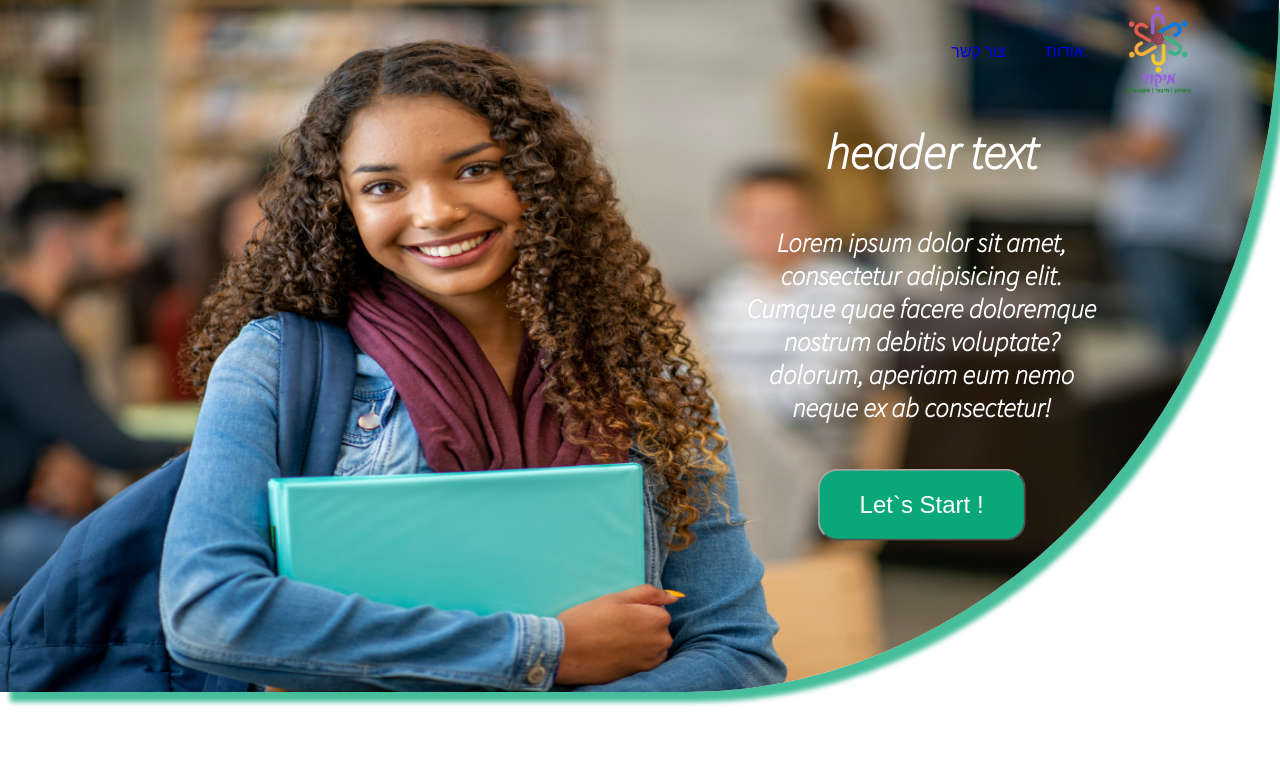
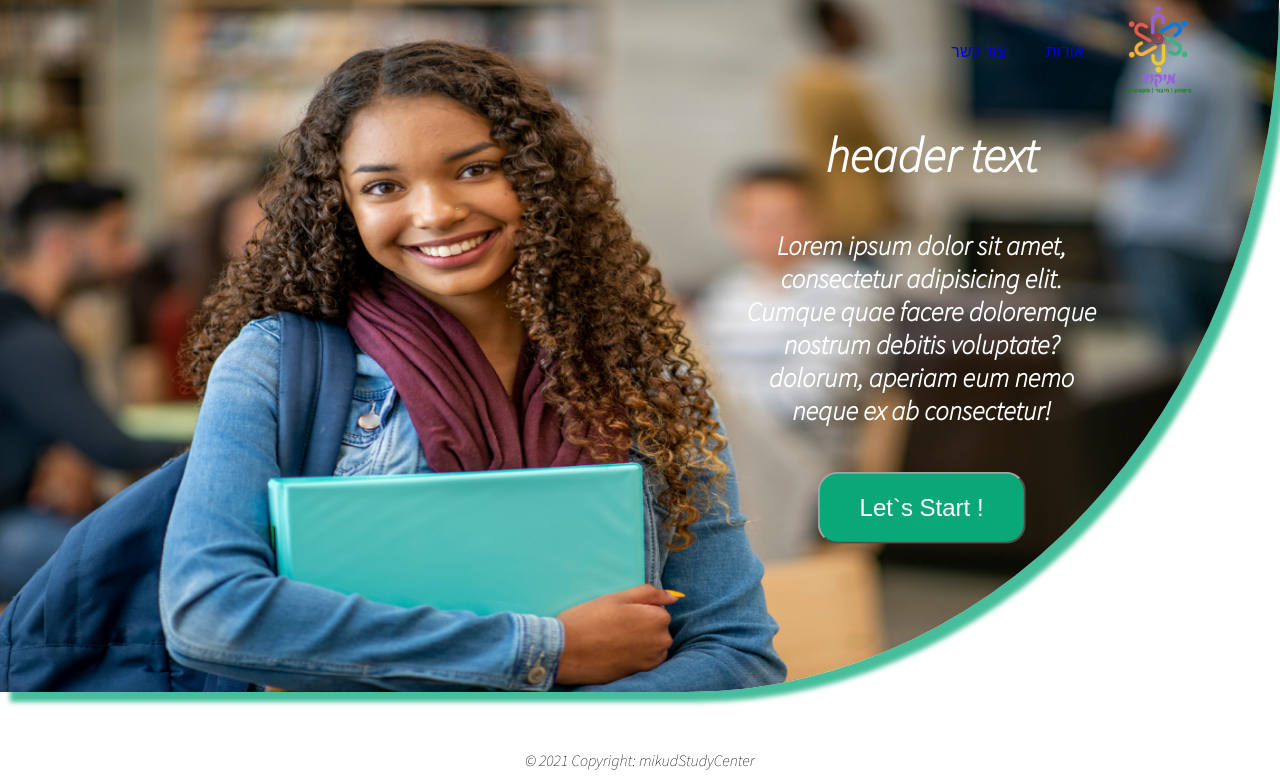
Before and after one commit to Birenshtock/Mikud, a Vue app: page / in a window 1280 px wide. Shown: the top 784 px of the page. Built offline with nearby package versions, Linux system fonts and the light colour scheme; a web font is replaced by a local one.

Commit message:
fix footer

```diff
--- a/src/App.vue
+++ b/src/App.vue
@@ -5,9 +5,9 @@
     ></appHeader>
 
     <RouterView />
+    <appFooter></appFooter>
   </section>
 
-  <!-- <appFooter></appFooter> -->
 </template>
 
 <script>
--- a/src/components/footer.vue
+++ b/src/components/footer.vue
@@ -1,5 +1,5 @@
 <template>
-  <div class="footer">© 2021 Copyright: mikudStudyCenter</div>
+  <footer>© 2021 Copyright: mikudStudyCenter</footer>
 </template>
 <script>
 export default {
--- a/src/styles/cmps/footer.scss
+++ b/src/styles/cmps/footer.scss
@@ -1,8 +1,12 @@
-.footer {
-  height: 10000px;
-  width: 100%;
-  position: relative;
-  bottom: 0;
-  //   z-index: 555;
-  background-color: rgb(102, 255, 0);
+
+footer {
+  position: fixed;
+  height: 100px;
+  bottom: 0px;
+  left: 0px;
+  right: 0px;
+  margin-bottom: 0px;
+  text-align: center;
+  color: black;
+  padding-top: 50px;
 }
--- a/src/styles/views/home.scss
+++ b/src/styles/views/home.scss
@@ -24,11 +24,9 @@
     transform: translate(-50%, -50%);
     color: white;
     font-size: 2rem;
-    // font-size:xx-large;
 
     button {
       font-size: 1.5rem;
-      // font-size:x-large;
       color: white;
       background-color: $clr1;
       padding: 20px 40px;
@@ -142,25 +140,19 @@
       width: 100%;
       display: flex;
       justify-content: space-between;
-      margin-bottom: 100px;
+      margin-bottom: 7rem;
 
       .learning-item {
         width: 32%;
-        // box-shadow: rgba(0, 0, 0, 0.4) 0px 2px 4px, rgba(0, 0, 0, 0.3) 0px 7px 13px -3px, rgba(0, 0, 0, 0.2) 0px -3px 0px inset;
-        // box-shadow: 0px 1px 1px #de1dde;
         border-bottom: 5px solid $clr1;
         margin: 0px;
         padding: 10px;
-        // border-radius: 5px;
         text-align: end;
         background-color: rgb(229, 228, 228);
 
         img {
           width: 100%;
           height: auto;
-          // border-radius: 50%;
-          // background-color: rgb(234, 185, 237);
-          // padding: 10px;
           box-shadow: rgba(0, 0, 0, 0.4) 0px 2px 4px, rgba(0, 0, 0, 0.3) 0px 7px 13px -3px, rgba(0, 0, 0, 0.2) 0px -3px 0px inset;
         }
       }
@@ -223,8 +215,6 @@
         }
         .learning-btn {
           margin-right: 3rem;
-          // width: 90px;
-          // height: 40px;
         }
       }
     }
@@ -235,8 +225,6 @@
     position: relative;
     margin-bottom: 100px;
     height: 200px;
-    // background-color: #dd74b6;
-
     .btn {
       box-shadow: 0 2px 5px 0 rgb(0 0 0 / 15%);
       height: 50px;
@@ -251,7 +239,6 @@
       font-size: 18px;
       font-weight: 600;
       outline: 0;
-      // padding: 16px 21px;
       position: relative;
       text-align: center;
       text-decoration: none;
@@ -263,7 +250,6 @@
 
     .btn:hover {
       box-shadow: rgba(255, 255, 255, 0.2) 0 3px 15px inset, rgba(0, 0, 0, 0.1) 0 3px 5px, rgba(0, 0, 0, 0.1) 0 10px 13px;
-      // transform: scale(1.05);
     }
 
     .btn:before {
@@ -326,8 +312,4 @@
     }
   }
 
-  // .img-txt-cont {
-  //   // align-items: center;
-  //   // height: 100%;
-  // }
 }
--- a/src/views/HomeView.vue
+++ b/src/views/HomeView.vue
@@ -86,6 +86,8 @@
       </div>
     </main>
 
+    <hr>
+
     <div class="main-layout flex review-container">
       <button class="left-btn btn" @click="moveReview(-1)"><i class="fa-solid fa-chevron-left"></i></button>
       <div class="flex img-txt-cont">
@@ -98,7 +100,9 @@
       </div>
       <button class="right-btn btn" @click="moveReview(+1)"><i class="fa-solid fa-chevron-right"></i></button>
     </div>
+
   </div>
+
 </template>
 <script>
 export default {
```
